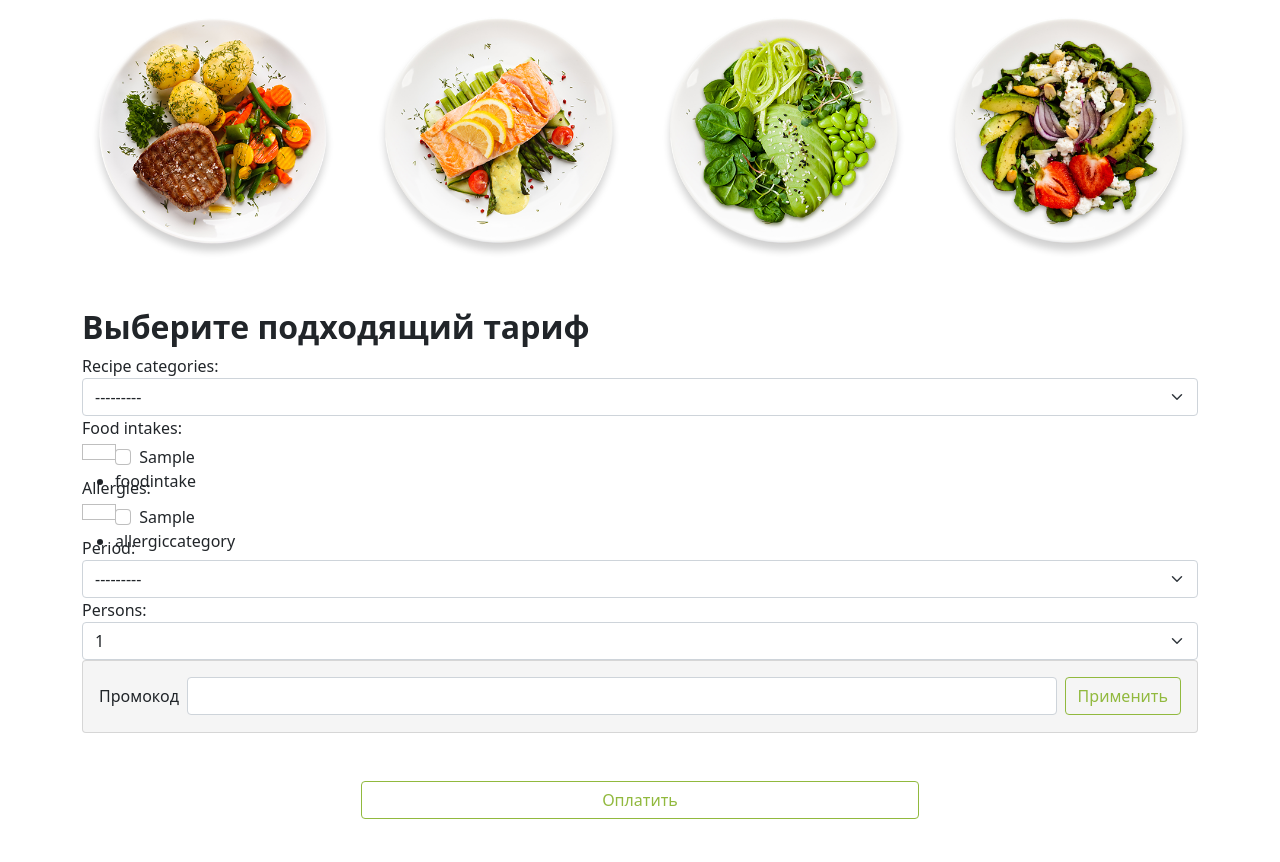
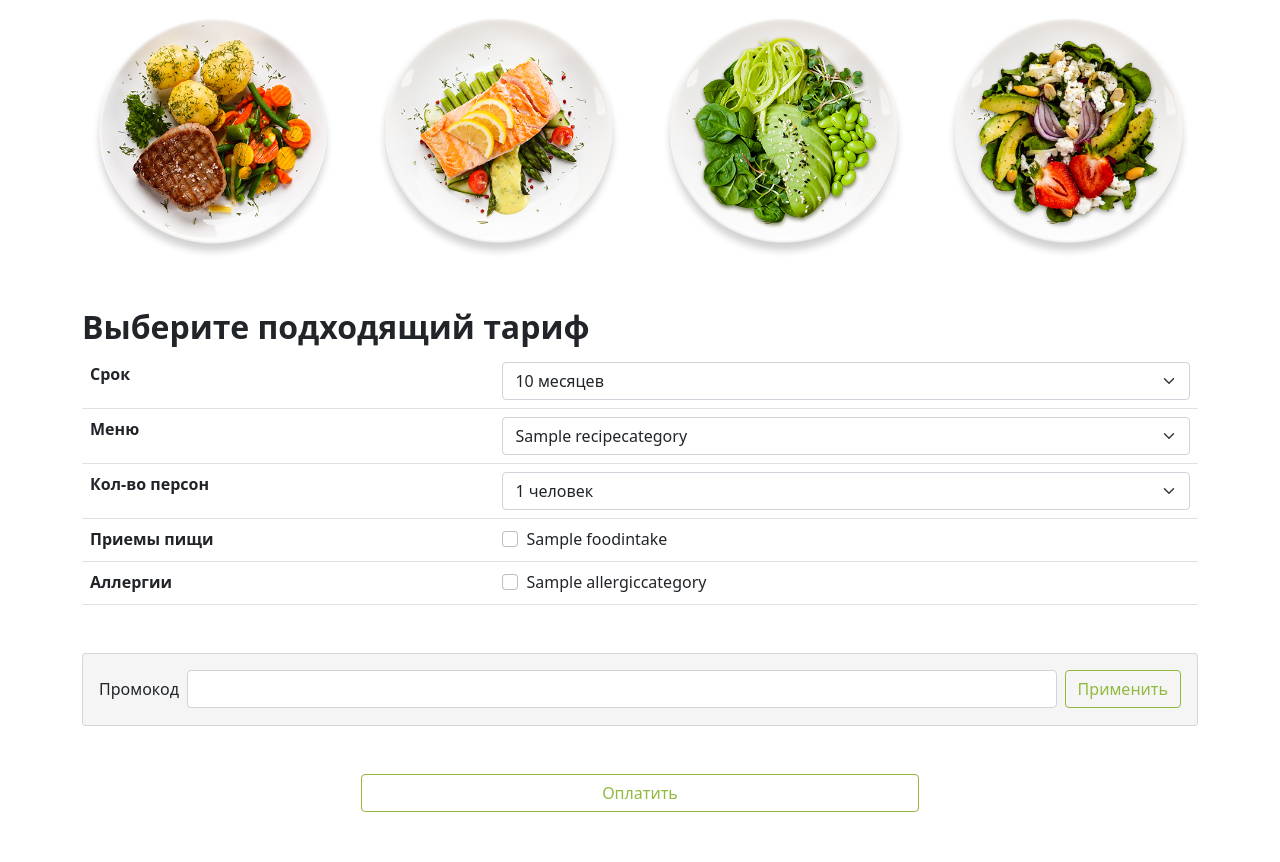
Before and after one commit to spawlov/FoodPlan, a Django app: template food_app/templates/food_app/pages/order.html in a window 1280 px wide. Shown: the part 214-1076 px from the top of the page. Run offline with Django 3.2, Linux system fonts and the light colour scheme; the template is opened without the code that fills it: values that come from a table or form of the project are taken from there, others are empty; tables that the repository leaves empty hold one stand-in row (values such as "Sample post"); parts of the project's set-up code (start-up, migrations or seed data) failed here and were passed over; some libraries are stand-ins or nearby versions.

Commit message:
refactor(form): refactor the OrderForm

```diff
--- a/food_app/forms.py
+++ b/food_app/forms.py
@@ -1,41 +1,23 @@
+from curses import panel
 from django import forms
 
 from food_app.models import FoodIntake, Plan, AllergicCategory, PlanPeriod, RecipeCategory
 
 
-class OrderForm(forms.Form):
-    recipe_categories = forms.ModelChoiceField(
-        queryset=RecipeCategory.objects.all(), widget=forms.Select(attrs={'class': 'form-select'})
-    )
-    food_intakes = forms.ModelMultipleChoiceField(
-        queryset=FoodIntake.objects.all(),
-        widget=forms.CheckboxSelectMultiple(
-            attrs={'class': 'form-check-input me-1 foodplan_checked-green'}
-        ),
-    )
-    allergies = forms.ModelMultipleChoiceField(
-        queryset=AllergicCategory.objects.all(),
-        widget=forms.CheckboxSelectMultiple(
-            attrs={'class': 'form-check-input me-1 foodplan_checked-green'}
-        ),
-    )
-    period = forms.ModelChoiceField(
-        queryset=PlanPeriod.objects.all(), widget=forms.Select(attrs={'class': 'form-select'})
-    )
-    persons = forms.ChoiceField(
-        choices=[(count, count) for count in range(1, 7)],
-        widget=forms.Select(attrs={'class': 'form-select'}),
-    )
+class BaseAuthorFormSet(forms.BaseModelFormSet):
+    def __init__(self, *args, **kwargs):
+        super().__init__(*args, **kwargs)
+        self.queryset = AllergicCategory.objects.filter(name__startswith='O')
 
 
-class OrderForm2(forms.ModelForm):
+class OrderForm(forms.ModelForm):
     error_css_class = 'text-danger fw-semibold'
 
     class Meta:
         model = Plan
         fields = ['persons', 'period', 'allergies', 'food_intakes', 'recipe_category']
         widgets = {
-            'recipe_category': forms.Select(attrs={'class': 'form-select'}),
+            'recipe_category': forms.Select(attrs={'class': 'form-select'}, ),
             'food_intakes': forms.CheckboxSelectMultiple(
                 attrs={'class': 'form-check-input me-1 foodplan_checked-green'},
             ),
@@ -43,8 +25,21 @@ class OrderForm2(forms.ModelForm):
                 attrs={'class': 'form-check-input me-1 foodplan_checked-green'},
             ),
             'period': forms.Select(attrs={'class': 'form-select'}),
-            # PERSONS
+            'persons': forms.Select(attrs={'class': 'form-select'}),
         }
+
+    def __init__(self, *args, **kwargs):
+        super(OrderForm, self).__init__(*args, **kwargs)
+
+        recipe_categories = RecipeCategory.objects.order_by('name')
+        periods = PlanPeriod.objects.order_by('duration')
+
+        self.fields['recipe_category'].initial = recipe_categories.first()
+        self.fields['period'].initial = periods.first()
+
+        self.fields['recipe_category'].empty_label = None
+        self.fields['period'].empty_label = None
+        self.fields['food_intakes'].empty_label = None
 
 
 class PaymentForm(forms.Form):
--- a/food_app/templates/food_app/pages/order.html
+++ b/food_app/templates/food_app/pages/order.html
@@ -71,10 +71,7 @@
         </div>
       </div>
       <h2><strong>Выберите подходящий тариф</strong></h2>
-
-      {{ order_form }}
-
-      {% comment %} <form id="order" action="{% url 'food_app:order' %}" method="POST">
+      <form id="order" action="{% url 'food_app:order' %}" method="POST">
         {% csrf_token %}
         <table class="table text-center text-truncate mb-5">
           <tbody>
@@ -87,7 +84,7 @@
             <tr>
                 <th scope="row" class="text-start">Меню</th>
                 <td>
-                    {{ order_form.recipe_categories }}
+                    {{ order_form.recipe_category }}
                 </td>
             </tr>
             <tr>
@@ -119,7 +116,7 @@
           </tbody>
         </table>
         <button type="submit" id="TableSubmit" class="d-none"></button>
-      </form> {% endcomment %}
+      </form>
 
       <form
         class="card d-flex flex-row align-items-baseline mb-5 p-3 foodplan__bg_grey"
```
